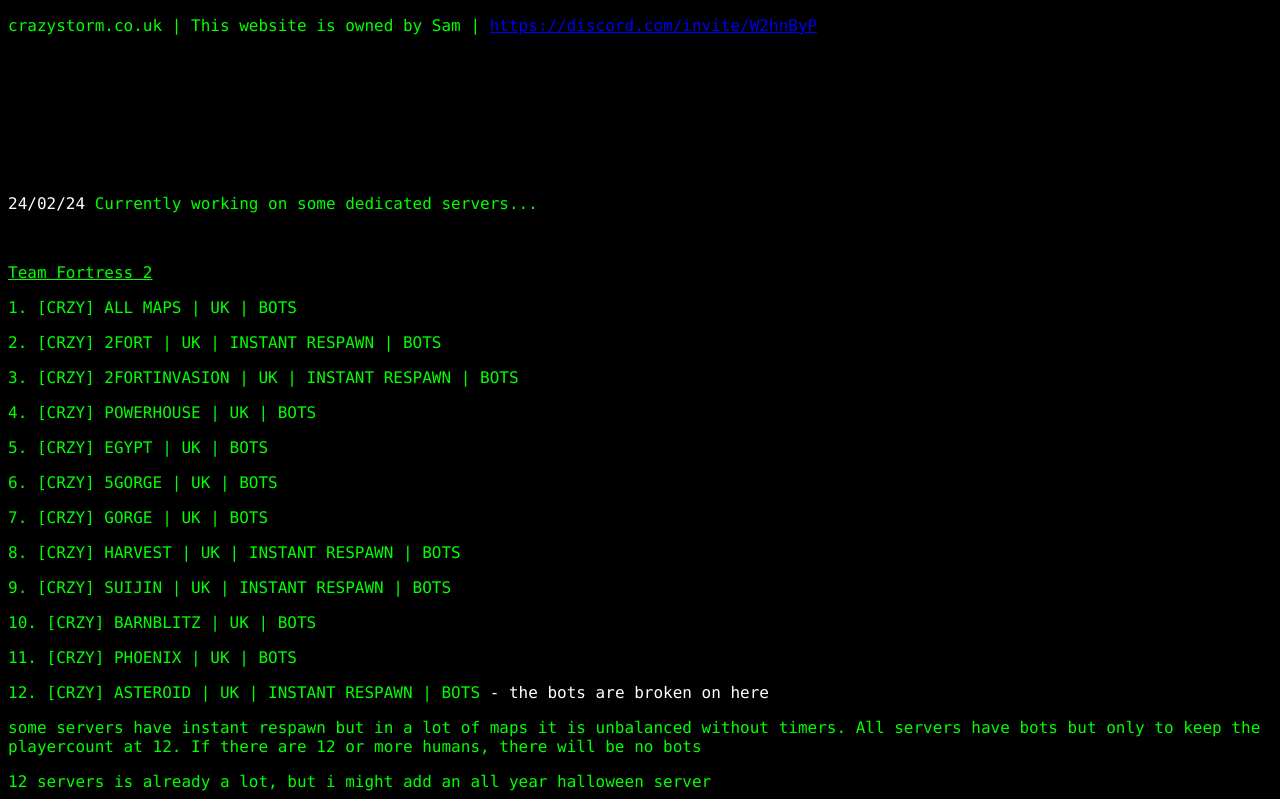
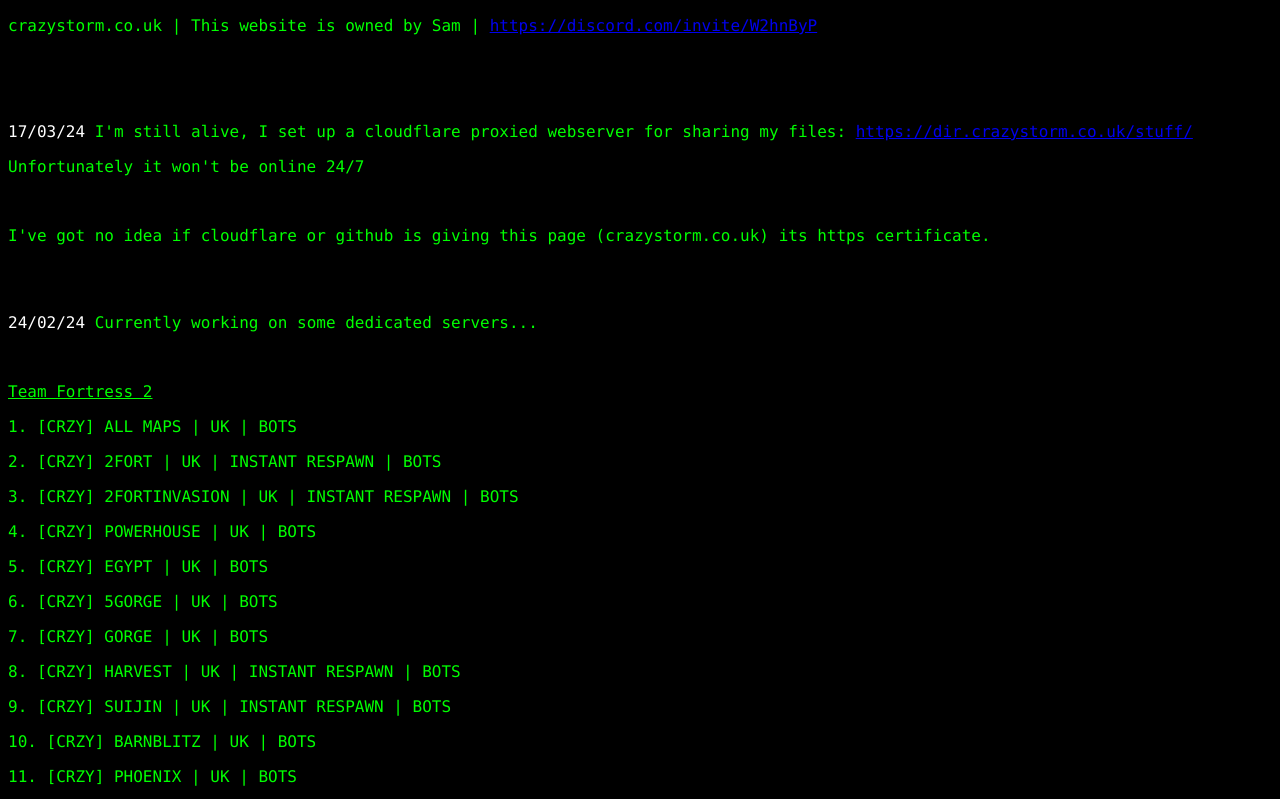
Before and after one commit to TeckManSam/TeckManSam.github.io, a plain HTML site: page index.html in a window 1280 px wide. Shown: the top 799 px of the page. Drawn offline with Linux system fonts and the light colour scheme.

Commit message:
Update index.html
Added link to my web server for sharing my files with people on the world wide web.

```diff
--- a/index.html
+++ b/index.html
@@ -3,7 +3,10 @@
 <body style="background-color: black;">
 <p style="font-family:consolas; color: lime;">crazystorm.co.uk | This website is owned by Sam | <a href="https://discord.com/invite/W2hnByP">https://discord.com/invite/W2hnByP</a><br><br></p>
 <br></br>
-<br></br>
+<p style="font-family:consolas; color: lime;"><span style="color: white;">17/03/24 </span>I'm still alive, I set up a cloudflare proxied webserver for sharing my files: <a href="https://dir.crazystorm.co.uk/stuff/">https://dir.crazystorm.co.uk/stuff/</a></p>
+<p style="font-family:consolas; color: lime;">Unfortunately it won't be online 24/7</p>
+<br>
+<p style="font-family:consolas; color: lime;">I've got no idea if cloudflare or github is giving this page (crazystorm.co.uk) its https certificate.</p>
 <br></br>
 <p style="font-family:consolas; color: lime;"><span style="color: white;">24/02/24 </span>Currently working on some dedicated servers...</p>
 <br>
```
